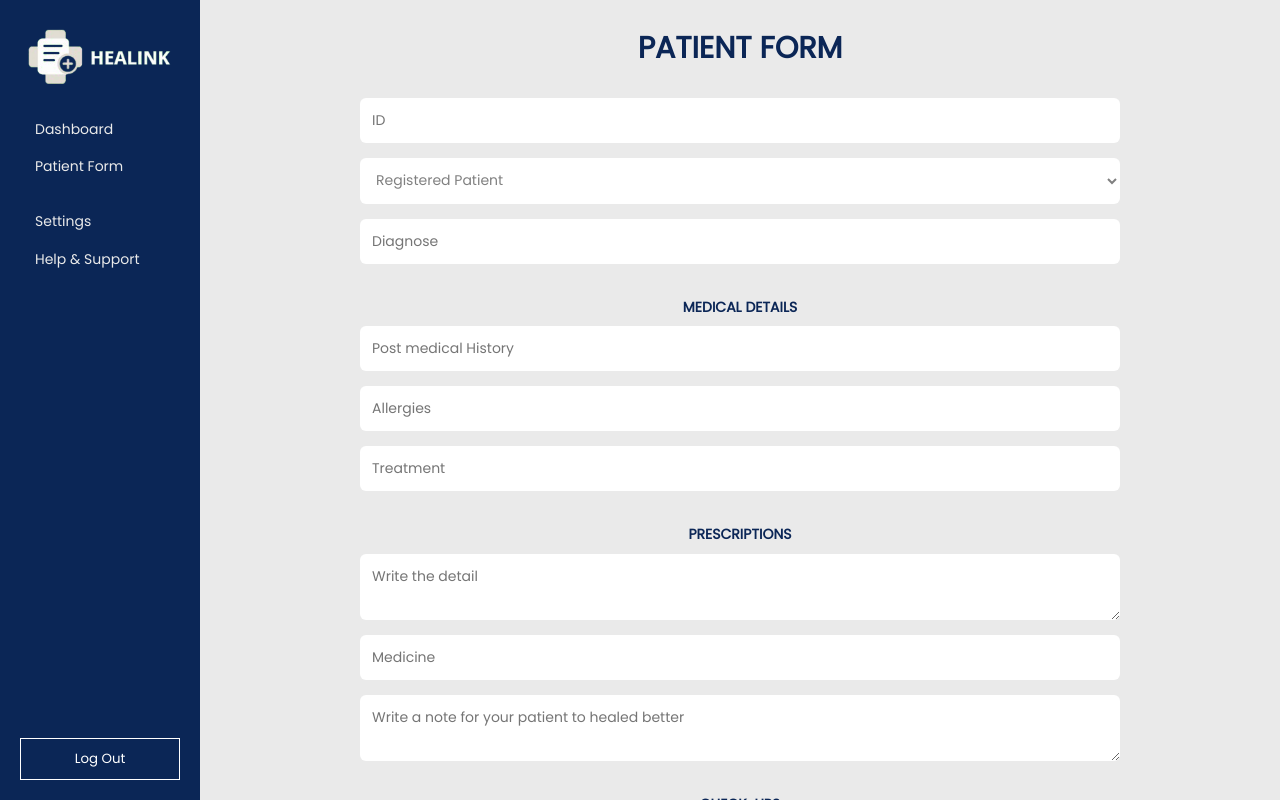
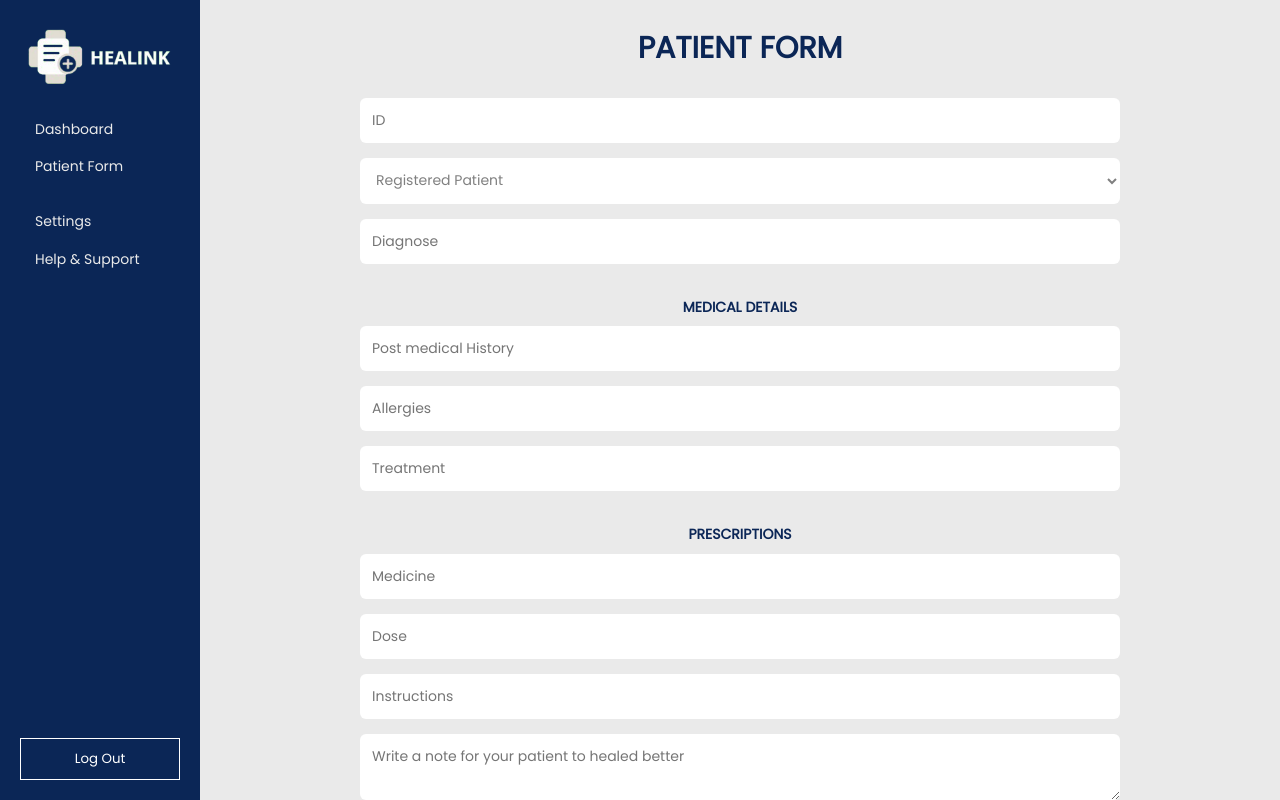
Before and after one commit to mamamia0001/healink_project, an Angular app in the folder healink-undiknas/: page /patientform in a window 1280 px wide. Built offline with nearby package versions, Linux system fonts and the light colour scheme.

Commit message:
final code patient-form

```diff
--- a/healink-undiknas/src/app/patientform/patientform.html
+++ b/healink-undiknas/src/app/patientform/patientform.html
@@ -42,8 +42,9 @@
     <input type="text" placeholder="Treatment" class="form-input" />
 
     <h4 class="section-title">Prescriptions</h4>
-    <textarea placeholder="Write the detail" class="form-input textarea"></textarea>
     <input type="text" placeholder="Medicine" class="form-input" />
+    <input type="text" placeholder="Dose" class="form-input" />
+    <input type="text" placeholder="Instructions" class="form-input" />
     <textarea placeholder="Write a note for your patient to healed better" class="form-input textarea"></textarea>
 
     <h4 class="section-title">Check-ups</h4>
```
